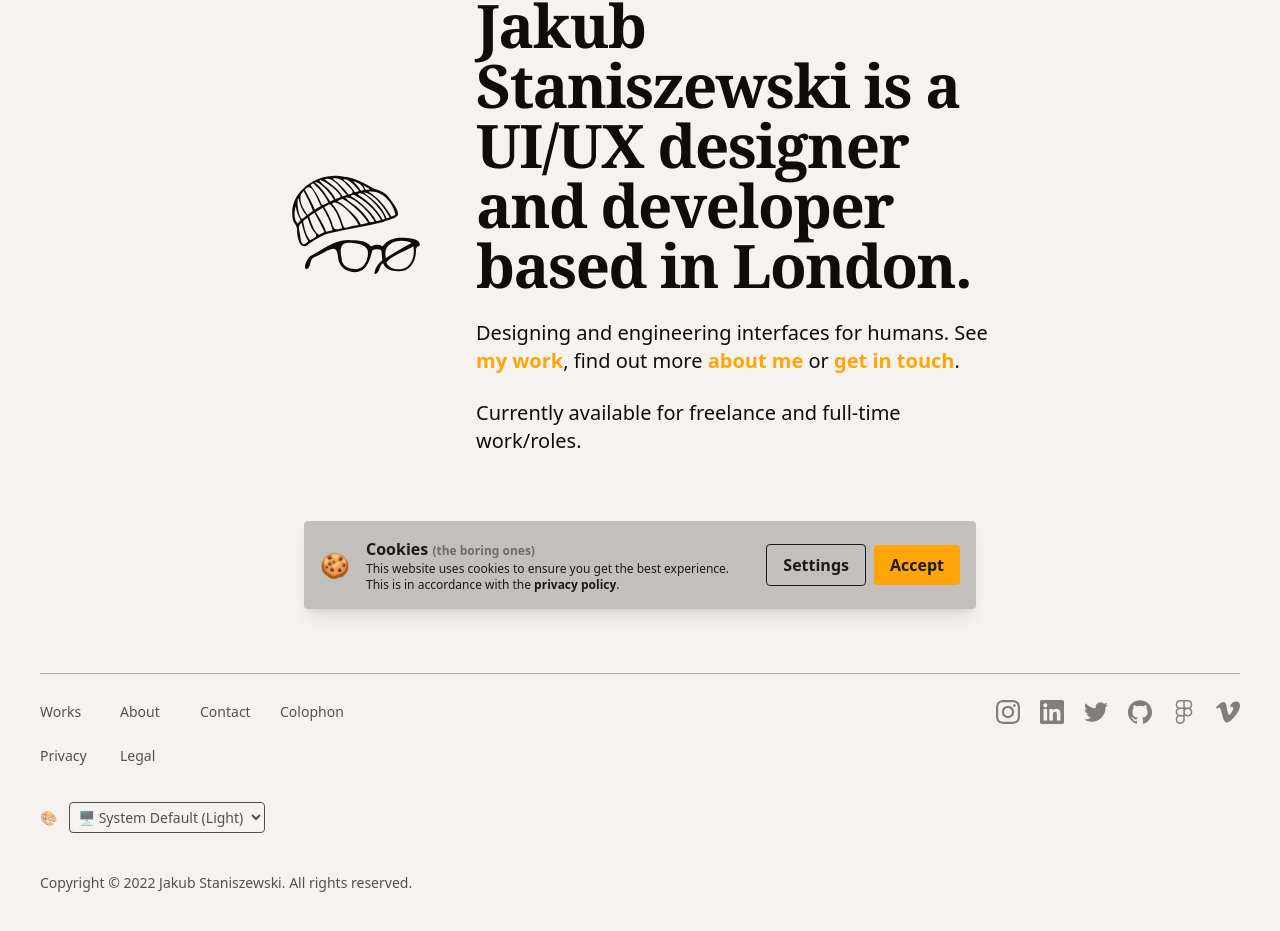
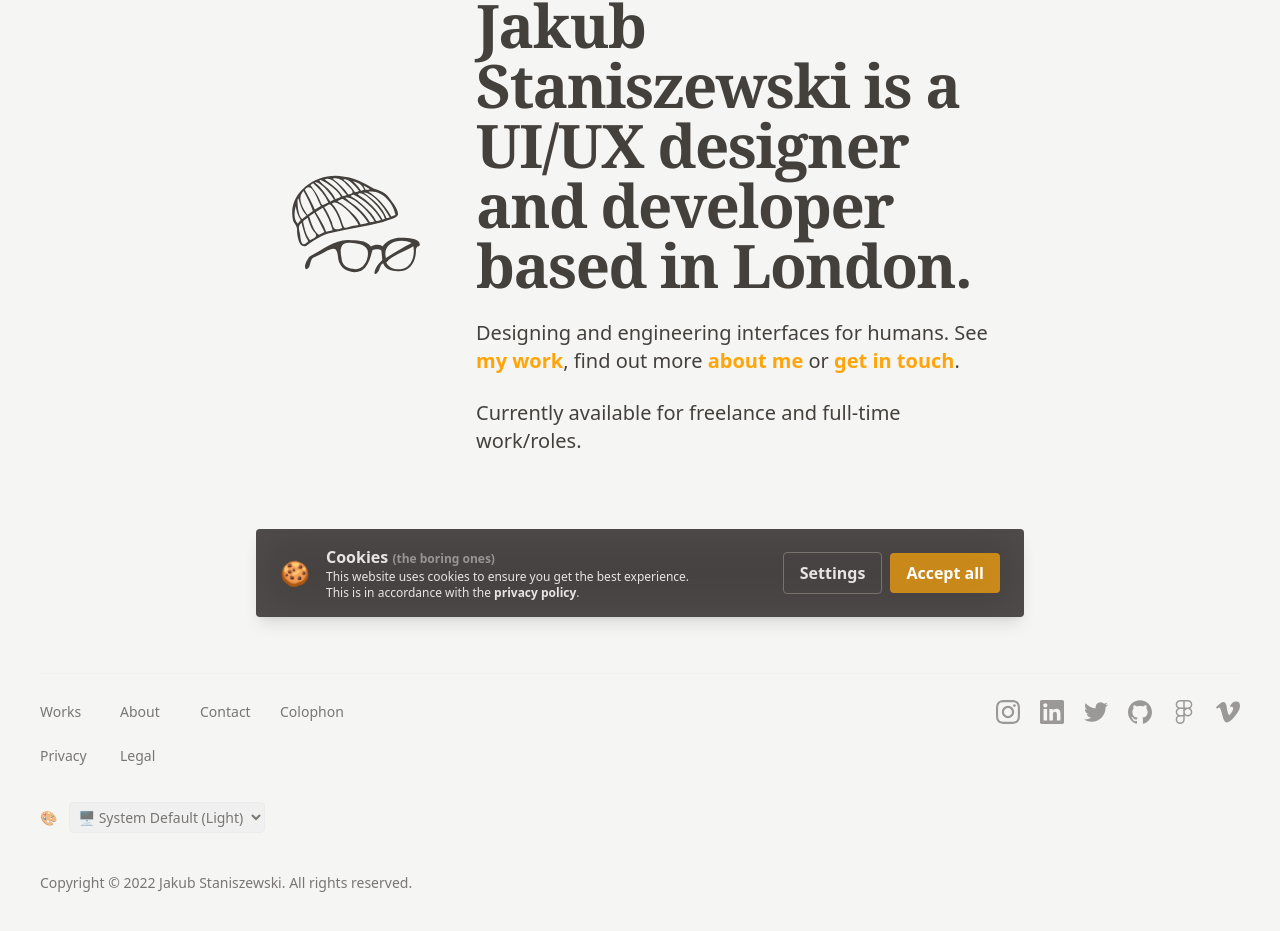
Before and after one commit to jakuski/website, a Next.js app: page / in a window 1280 px wide. Shown: the part 175-1106 px from the top of the page. Built offline with nearby package versions, Linux system fonts and the light colour scheme; a web font is replaced by a local one.

Commit message:
sync changes

```diff
--- a/package.json
+++ b/package.json
@@ -14,6 +14,7 @@
   "dependencies": {
     "@markdoc/markdoc": "^0.1.12",
     "axios": "^1.0.0",
+    "clsx": "^1.2.1",
     "js-yaml": "^4.1.0",
     "lightgallery": "^2.7.0",
     "next": "^12.3.1",
--- a/src/components/CookieConsent.tsx
+++ b/src/components/CookieConsent.tsx
@@ -2,23 +2,29 @@ import { Privacy } from "@/routes";
 import Link from "next/link";
 import { CSSProperties, MouseEventHandler, useCallback, useState } from "react";
 
-const cookieClickerDefaultSize = 24;
+const cookieClickerConstants = {
+	DEFAULT_SIZE_PX: 24,
+	INCREMENT_PX: 2
+};
 const CookieClickerEasterEgg = () => {
-	const [size, setSize] = useState(cookieClickerDefaultSize);
+	const [size, setSize] = useState<number>(cookieClickerConstants.DEFAULT_SIZE_PX);
+
 	const onClick = useCallback(() => {
-		setSize(size + 2);
+		setSize(size + cookieClickerConstants.INCREMENT_PX);
 	}, [size]);
+
+	// onContextMenu acts as a reset, however there isn't accessible to touch users iirc.
 	const onContextMenu = useCallback<MouseEventHandler<HTMLDivElement>>(e => {
 		e.stopPropagation();
 		e.preventDefault();
 
-		setSize(cookieClickerDefaultSize);
+		setSize(cookieClickerConstants.DEFAULT_SIZE_PX);
 	}, []);
 
 	const style: CSSProperties = {fontSize: size + "px", lineHeight: "75%"};
 
 	return <div
-		className="flex items-center justify-center cursor-pointer select-none"
+		className="flex items-center justify-center cursor-pointer select-none transition-all duration-150"
 		style={style}
 		onClick={onClick}
 		onContextMenu={onContextMenu}
@@ -28,9 +34,9 @@ const CookieClickerEasterEgg = () => {
 
 const CookieConsentBanner = () => {
 	return (
-		<div className="fixed bottom-4 left-0 right-0 bg-foreground-dark text-white text-center p-4 max-w-2xl mx-auto rounded shadow-lg z-50">
+		<div className="fixed bottom-2 left-0 right-0 bg-stone-800/80 backdrop-blur-xl backdrop-brightness-75 text-stone-200 text-center p-4 px-6 max-w-3xl mx-auto rounded shadow-lg z-50">
 			<div className="flex gap-6 justify-between">
-				<div className="flex flex-row gap-4 text-background-dark">
+				<div className="flex flex-row gap-4">
 					<CookieClickerEasterEgg />
 					<div className="flex flex-col items-start justify-center">
 						<div className="font-bold">Cookies <span className="opacity-50 text-xs">(the boring ones)</span></div>
@@ -45,8 +51,8 @@ const CookieConsentBanner = () => {
 					</div>
 				</div>
 				<div className="flex justify-center items-center gap-2">
-					<button className="border-background-dark border text-background-dark rounded px-4 py-2 font-bold grow-0">Settings</button>
-					<button className="bg-brand text-background-dark rounded px-4 py-2 font-bold grow-0">Accept</button>
+					<button className="border-stone-500 border text-stone-200 bg-transparent hover:bg-stone-500/20 transition-colors duration-50 rounded px-4 py-2 font-bold grow-0">Settings</button>
+					<button className="bg-brand/70 text-white rounded px-4 py-2 font-bold grow-0">Accept all</button>
 				</div>
 			</div>
 		</div>
--- a/src/pages/_document.tsx
+++ b/src/pages/_document.tsx
@@ -1,9 +1,16 @@
 import { githubRepo, socialHandles, websiteName } from "@/config";
 import { isProd } from "@/utils";
 import Document, { Html, Head, Main, NextScript } from "next/document";
+import c from "clsx";
 
 // Disable search engine indexing of development and Vercel Preview variants of the website.
 const robotsMetaContent = isProd ? "index,follow" : "noindex,nofollow";
+
+const bodyClassName = c(
+	"bg-stone-100 text-stone-700",
+	"dark:bg-stone-900 dark:text-stone-300",
+	"selection:bg-brand dark:selection:text-background-dark"
+);
 
 class SiteDocument extends Document {
 	render(): JSX.Element {
@@ -26,7 +33,7 @@ class SiteDocument extends Document {
 					<meta name="twitter:creator" content={"@" + socialHandles.twitter} />
 					<link rel="index" href="/" />
 				</Head>
-				<body className="bg-background text-foreground selection:bg-brand dark:selection:text-background-dark dark:bg-background-dark dark:text-foreground-dark">
+				<body className={bodyClassName}>
 					<noscript>
 						For full functionality of this site, it is necessary to enable JavaScript.
 						Here are the <a href="https://www.enable-javascript.com/">instructions on how to enable JavaScript in your web browser</a>.
--- a/src/pages/works/index.tsx
+++ b/src/pages/works/index.tsx
@@ -61,10 +61,10 @@ const ProjectLink: React.FC<ProjectLinkProps> = props => {
 				priority={props.requestPriorityLoading === true}
 			/>
 			{/* Bottom black gradient */}
-			<div className="absolute bottom-0 h-2/5 w-full rounded-md bg-gradient-to-t from-pure-black opacity-50" />
+			<div className="absolute bottom-0 h-2/5 w-full rounded-md bg-gradient-to-t from-black opacity-50" />
 
 			{/* Top black gradient */}
-			<div className="absolute top-0 h-1/5 w-full rounded-md bg-gradient-to-b from-pure-black opacity-50" />
+			<div className="absolute top-0 h-1/5 w-full rounded-md bg-gradient-to-b from-black opacity-50" />
 
 			{/* Text content */}
 			<div className="absolute bottom-0 left-0 text-white drop-shadow-md h-full flex justify-between flex-col p-4">
--- a/src/styles/variables.css
+++ b/src/styles/variables.css
@@ -1,5 +1,5 @@
 :root {
-	--color-brand: hsl(38deg 100% 52%);
+	--color-brand: #ffa50a;
 	--color-white: white;
 
 	--color-background: hsl(38deg, 20%, 95%);
--- a/tailwind.config.js
+++ b/tailwind.config.js
@@ -8,22 +8,14 @@ module.exports = {
 		"./src/**/*.{js,ts,jsx,tsx}",
 	],
 	theme: {
-		colors: {
-			"brand": v("color-brand"),
-			"background": v("color-background"),
-			"foreground": v("color-foreground"),
-			"background-dark": v("color-background-dark"),
-			"foreground-dark": v("color-foreground-dark"),
-			"white": v("color-white"),
-
-			"pure-black": "#000",
-			"transparent": "transparent",
-		},
 		fontFamily:{
 			serif: ["quincy-cf", ...defaultTheme.fontFamily.serif],
 			sans: ["neue-haas-grotesk-text", ...defaultTheme.fontFamily.sans],
 		},
 		extend: {
+			colors: {
+				"brand": "#ffa50a"
+			},
 			minHeight: {
 				"44": "44px",
 			},
```
Also changed, not shown: 1 other file (tests, documents, lock files or other folders).
